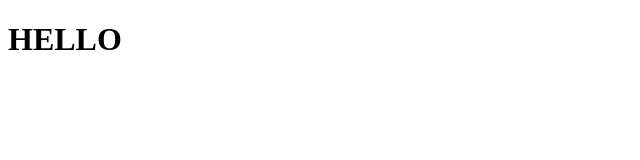
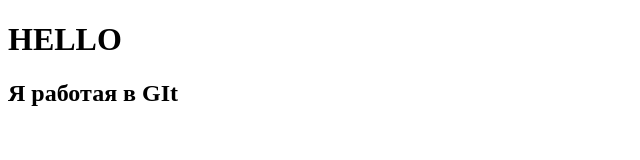
Before and after one commit to TrinitiRun/New, a plain HTML site: page index.html in a window 1280 px wide. Shown: the whole page, without its empty margins (0-640 px from the left). Drawn offline with Linux system fonts and the light colour scheme.

Commit message:
Новое тестовое

```diff
--- a/index.html
+++ b/index.html
@@ -8,5 +8,6 @@
 </head>
 <body>
     <h1>HELLO</h1>
+    <h2>Я работая в GIt</h2>
 </body>
 </html>
```
